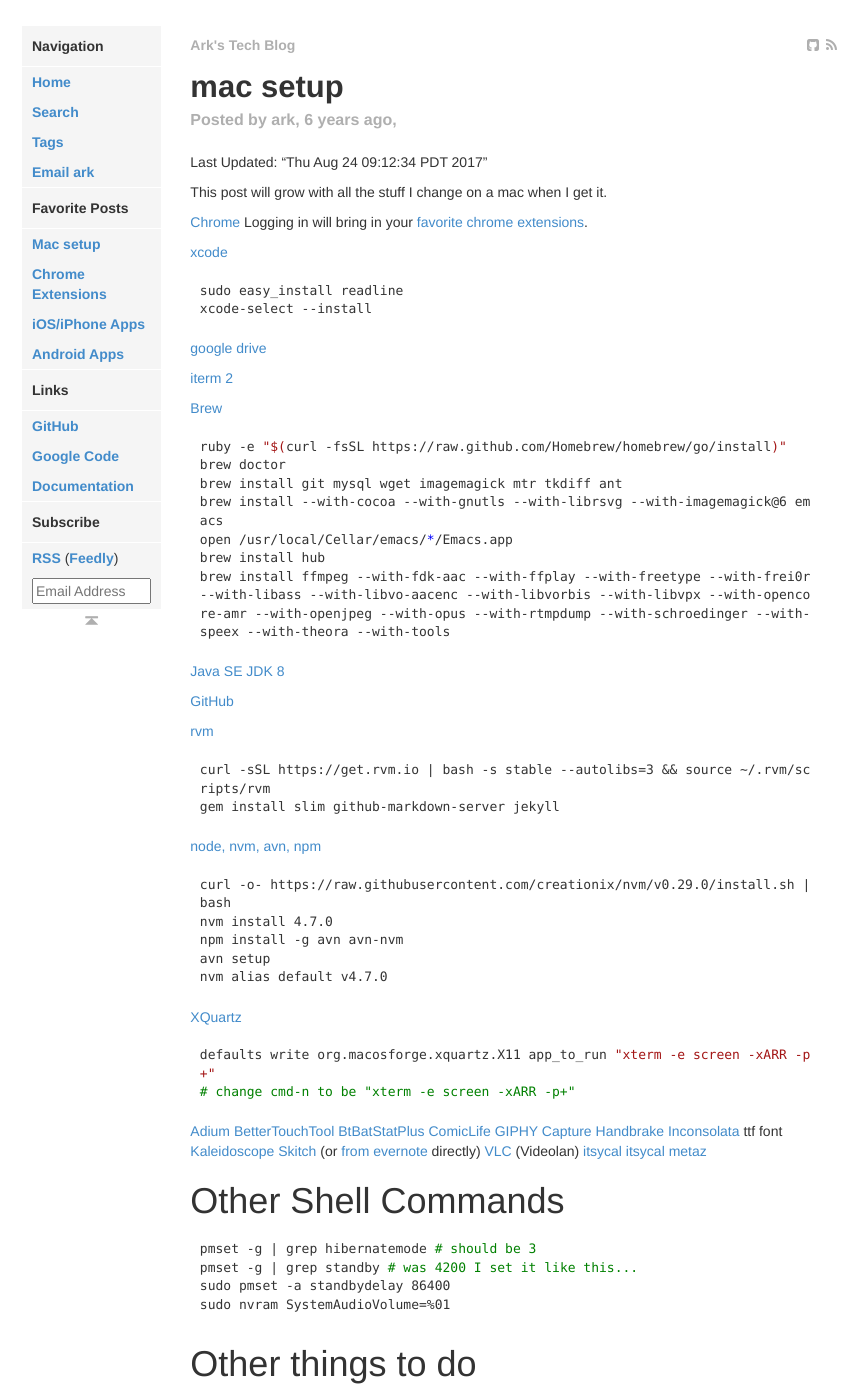
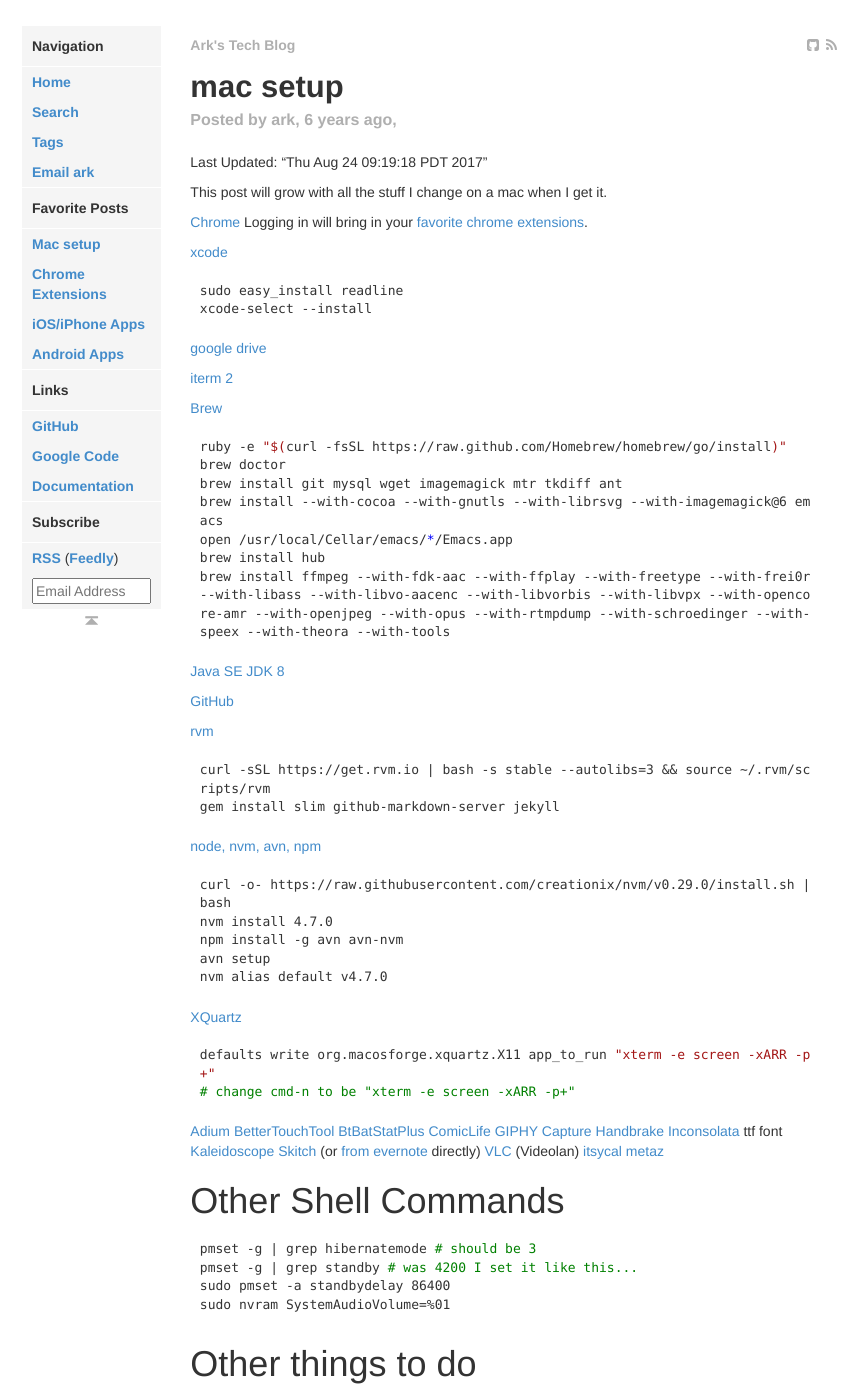
Before and after one commit to arkarkark/arkarkark.github.io, a Jekyll site: the page built from _posts/2011-05-24-mac-setup.md, in a window 1280 px wide and 1400 px high. Shown: the whole window, without its empty margins (203-1071 px from the left). Built offline with Jekyll 4.4.1, drawn with Linux system fonts in a browser that asks for light colours; some web fonts are replaced.

Commit message:
fix double itsycal

```diff
--- a/_posts/2011-05-24-mac-setup.md
+++ b/_posts/2011-05-24-mac-setup.md
@@ -9,7 +9,7 @@
 title: mac setup
 ---
 
-Last Updated: "Thu Aug 24 09:12:34 PDT 2017"
+Last Updated: "Thu Aug 24 09:19:18 PDT 2017"
 
 This post will grow with all the stuff I change on a mac when I get it.
 
@@ -78,7 +78,6 @@
 [Skitch](https://itunes.apple.com/us/app/skitch-snap.-mark-up.-share./id425955336)&nbsp;(or [from evernote](http://evernote.com/skitch/#) directly)
 [VLC](http://www.videolan.org/vlc/index.html) (Videolan)
 [itsycal](https://www.mowglii.com/itsycal/)
-[itsycal](https://www.mowglii.com/itsycal/)
 [metaz](https://griff.github.io/metaz/)
 
 # Other Shell Commands
```
